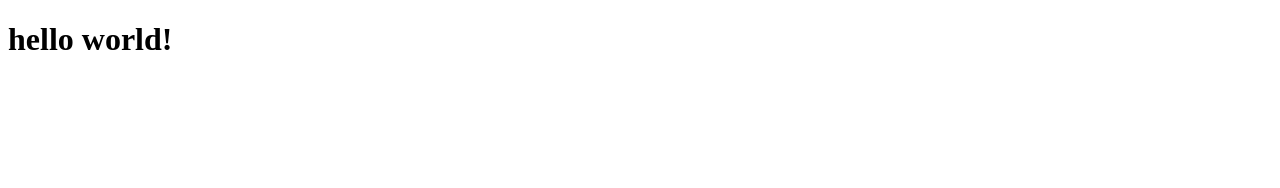
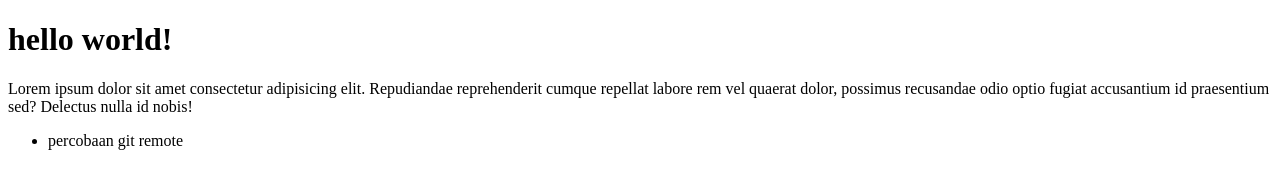
Before and after one commit to faizmeza03/git-remote, a plain HTML site: page index.html in a window 1280 px wide. Drawn offline with Linux system fonts and the light colour scheme.

Commit message:
menambahkan isian baru

```diff
--- a/index.html
+++ b/index.html
@@ -7,5 +7,9 @@
   </head>
   <body>
     <h1>hello world!</h1>
+    <p>Lorem ipsum dolor sit amet consectetur adipisicing elit. Repudiandae reprehenderit cumque repellat labore rem vel quaerat dolor, possimus recusandae odio optio fugiat accusantium id praesentium sed? Delectus nulla id nobis!</p>
+    <ul>
+      <li>percobaan git remote</li>
+    </ul>
   </body>
 </html>
```
